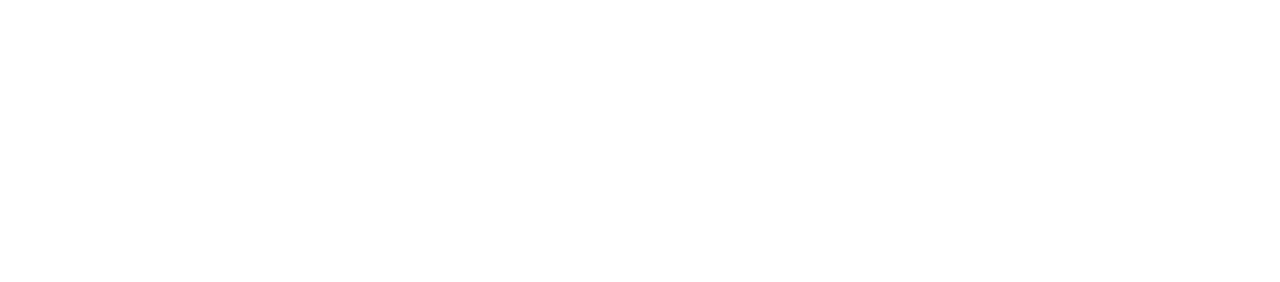
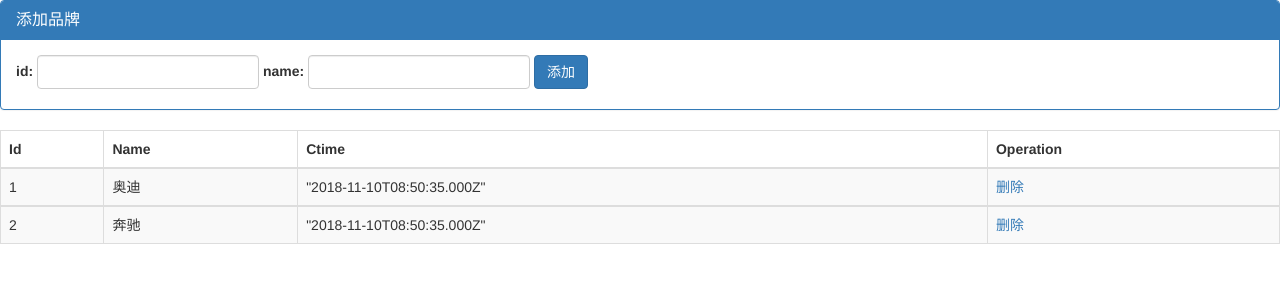
Before and after one commit to hotpeoplecy/my-vue-study, a plain HTML site: page study-everyday/two day/品牌案例.html in a window 1280 px wide. Drawn offline with Linux system fonts and the light colour scheme.

Commit message:
完成了表格的创建和根据ID删除对应项

```diff
--- a/study-everyday/two day/品牌案例.html
+++ b/study-everyday/two day/品牌案例.html
@@ -9,31 +9,55 @@
     <link rel="stylesheet" href="lib/bootstrap-3.3.7.css">
 </head>
 <body>
+
         <div id="app">
+
+            <!-- 创建表头 -->
+            <div class="panel panel-primary">
+                <div class="panel-heading">
+                    <h3 class="panel-title">添加品牌</h3>
+                </div>
+                <div class="panel-body form-inline">
+                    <label>
+                        id:
+                        <input type="text" class="form-control" v-model="id">
+                    </label>
+                    <label>
+                        name:
+                        <input type="text" class="form-control" v-model="name">
+                    </label>
+
+                    <!-- 为表头使用绑定机制，创建添加按钮 -->
+                    <!-- 加了括号，就表示可以穿参了 -->
+                    <input type="button" value="添加" class="btn btn-primary" @click="add()">
+
+                </div>
+            </div>
 
 
 
-
-        <table class="table table-border table-hover">
+               <!-- 创建表格 -->
+            <table class="table table-bordered table-hover table-striped">
                 <thead>
                     <tr>
-                    <th>ID</th>
+                        <th>Id</th>
                         <th>Name</th>
                         <th>Ctime</th>
                         <th>Operation</th>
                     </tr>
                 </thead>
-            <tbody>
-                <tr v-for="item in l ist" :key="item.id">
+                <tbody v-for="item in list" :key="item.id">
+                    <tr>
                         <td>{{item.id}}</td>
                         <td>{{item.name}}</td>
                         <td>{{item.ctime}}</td>
                         <td>
-                        <a href="" @click.prevent = "del(item.id)">删除</a>
+                            <a href="" @click.prevent="del(item.id)">删除</a>
                         </td>
                     </tr>
                 </tbody>
             </table>
+
         </div>
 
         <script>
@@ -41,17 +65,45 @@
            var vm = new Vue({
                el: '#app',
                data: {
+                   id: '',
+                   name: '',
                    list: [
-                   {id: 1, name: '宝马', ctime: new Date()},
-                   {id: 1, name: '奥迪', ctime: new Date()}
+                       {id: 1, name: '奥迪', ctime: new Date},
+                       {id: 2, name: '奔驰', ctime: new Date}
                    ]
                },
                methods: {
-                del() {
+                   add() {
+                    //    console.log('dd')
+                    var car = {id: this.id, name: this.name, ctime: new Date()}
+                   this.list.push(car)
+                    this.id = this.name = ''
+                   },
+                   del(id){
+                       //第一种方法用some循环
+                    //    this.list.some((item, i) => {
+                    //        if(item.id == id) {
+                    //            this.list.splice(i, 1)
+                    //            return true;
+                    //        }
+                    //    })
 
+                    var index = this.list.findIndex(item => {
+                        if(item.id == id) {
+                            return true;
+                        }
+                    })
+                    this.list.splice(index, 1)
                    }
                },
-        });
+
+
+
+
+
+
+
+           })
 
 
 
```
Also changed, not shown: study-everyday/one day/知识点总结.html (+9 -1 lines), study-everyday/two day/code/01.品牌列表案例.html (+2 -1 lines). Lines whose indentation alone changed are shown as unchanged.
